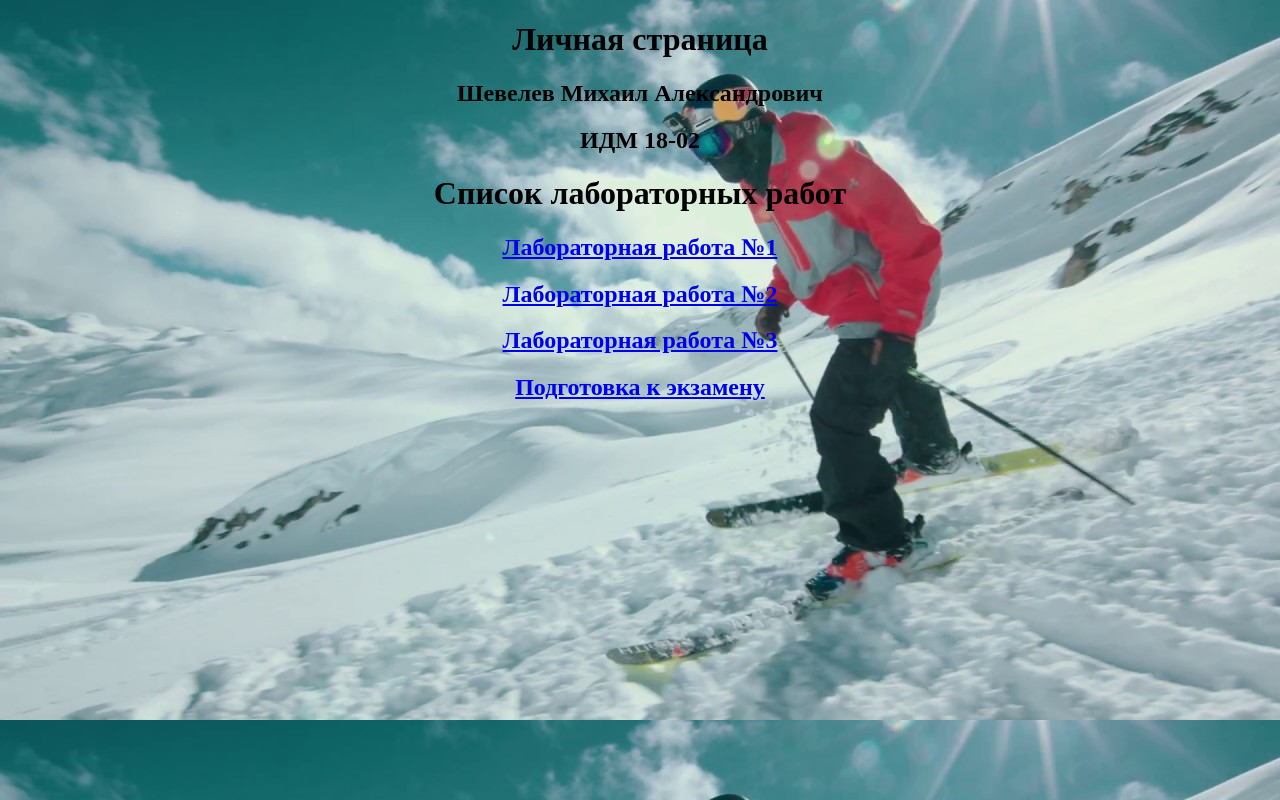
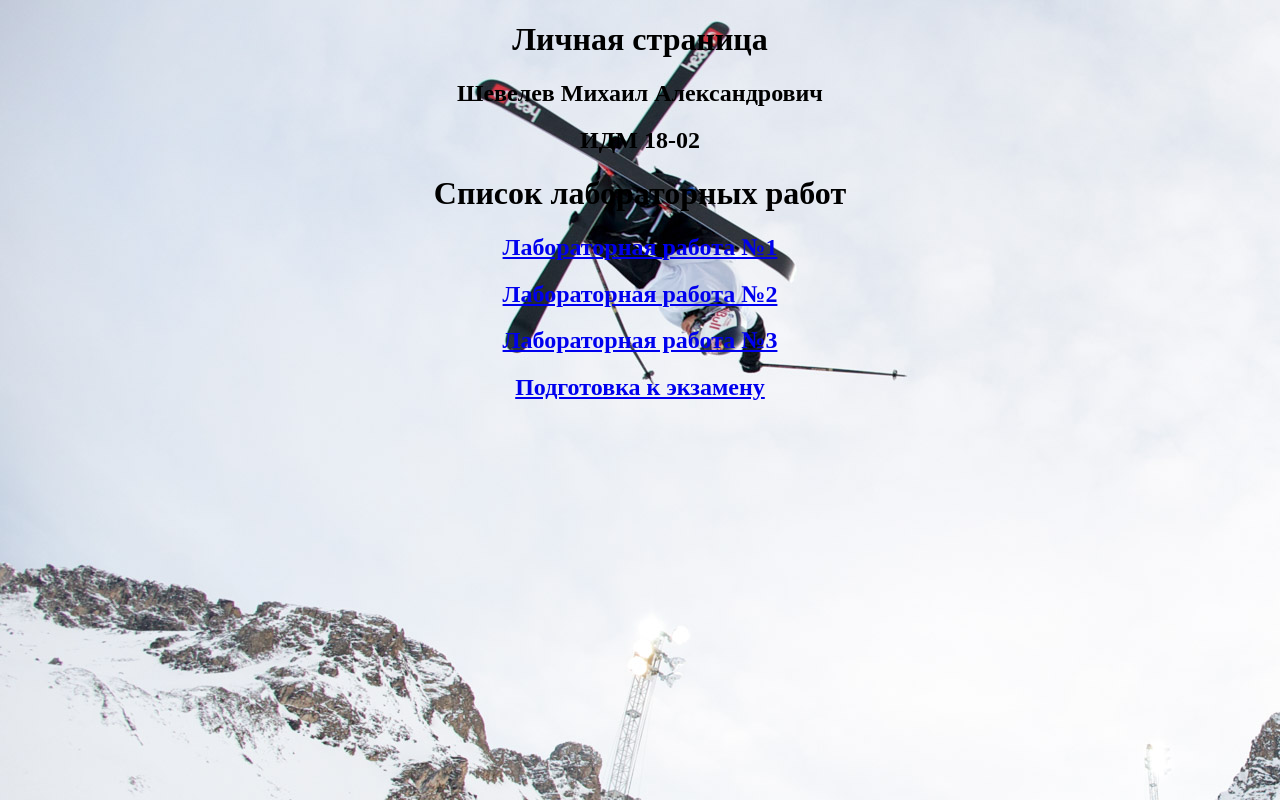
Before and after one commit to Shevelev2707/shevelev2707.github.io, a plain HTML site: page index.html in a window 1280 px wide. Drawn offline with Linux system fonts and the light colour scheme.

Commit message:
Update index.html

```diff
--- a/index.html
+++ b/index.html
@@ -4,7 +4,7 @@
  <head>
   <style>
    body
-   {background-image: url("photo4.jpg");
+   {background-image: url("photo3.jpg");
    background-attachment: fixed;}
   </style>
   <title> ФГБОУ ВО "МГТУ "Станкин"</title>
```
